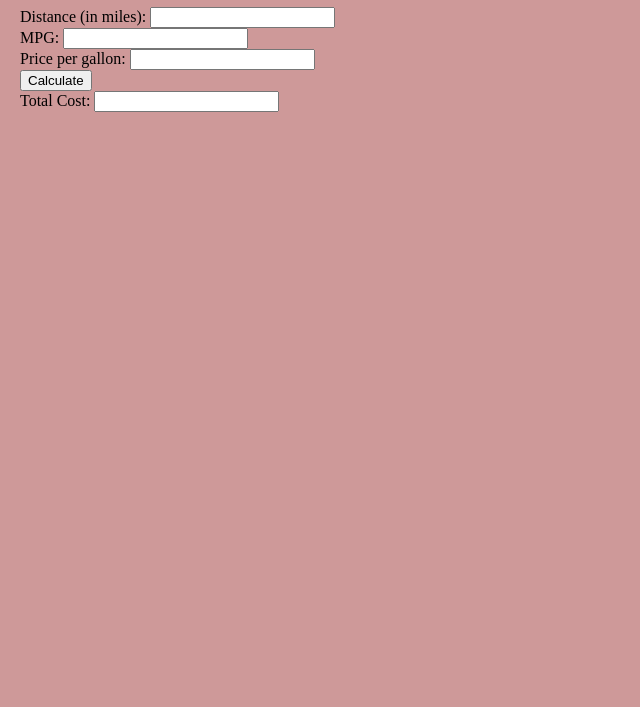
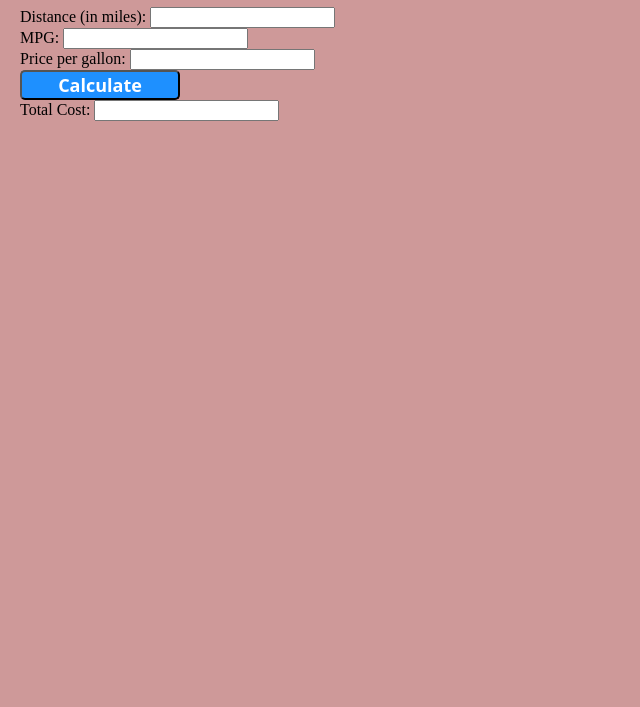
Before and after one commit to efty999/Fule-Calculation, a plain HTML site: page index.html in a window 1280 px wide. Shown: the part 93-800 px from the top of the page, without its empty margins (0-640 px from the left). Drawn offline with Linux system fonts and the light colour scheme.

Commit message:
Add files via upload

```diff
--- a/index.html
+++ b/index.html
@@ -9,6 +9,18 @@
     padding: 10px;
     background-color: rgb(206, 153, 153);
 }
+.btn{
+    font-family: system-ui, -apple-system, BlinkMacSystemFont, 'Segoe UI', Roboto, Oxygen, Ubuntu, Cantarell, 'Open Sans', 'Helvetica Neue', sans-serif;
+    font-size: 18px;
+    font-weight: bold;
+    width: 160px;
+    padding: 20 px;
+    color: white;
+    background-color: #1E90FF;
+    box-shadow: 0 0 10 rgba(0, 0, 0, 0.1);
+    border-radius: 5px;
+}
+
 </style>
 <body>
   <h1>Fuel Calculator</h1>
@@ -22,7 +34,7 @@
     <label for="price">Price per gallon:</label>
     <input type="number" id="price" name="price" required>
     <br>
-    <input type="button" value="Calculate" onclick="calculate()">
+    <input class="btn" type="button" value="Calculate" onclick="calculate()">
     <br>
     <label for="total">Total Cost:</label>
     <input type="text" id="total" name="total" readonly>
```
